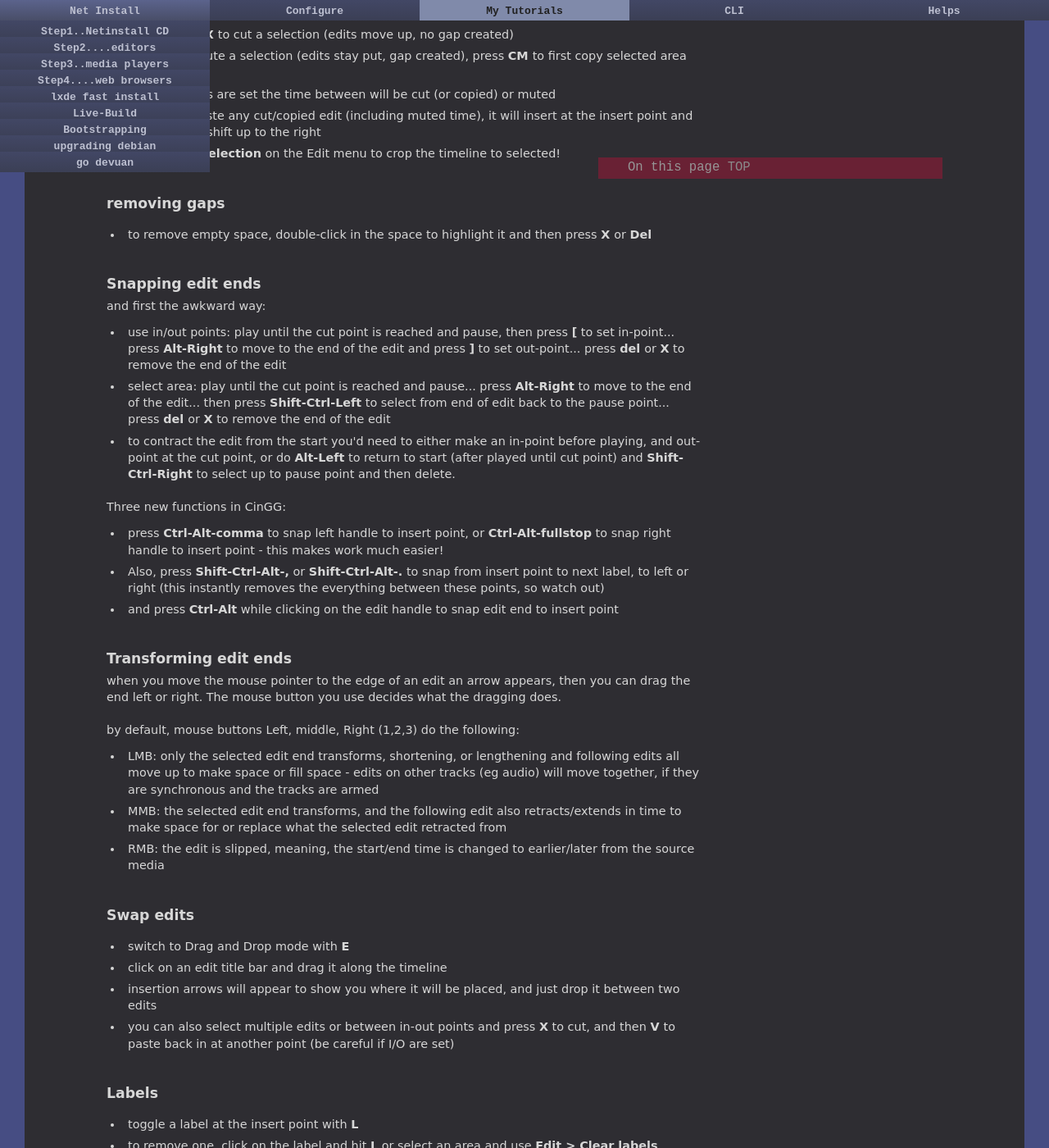
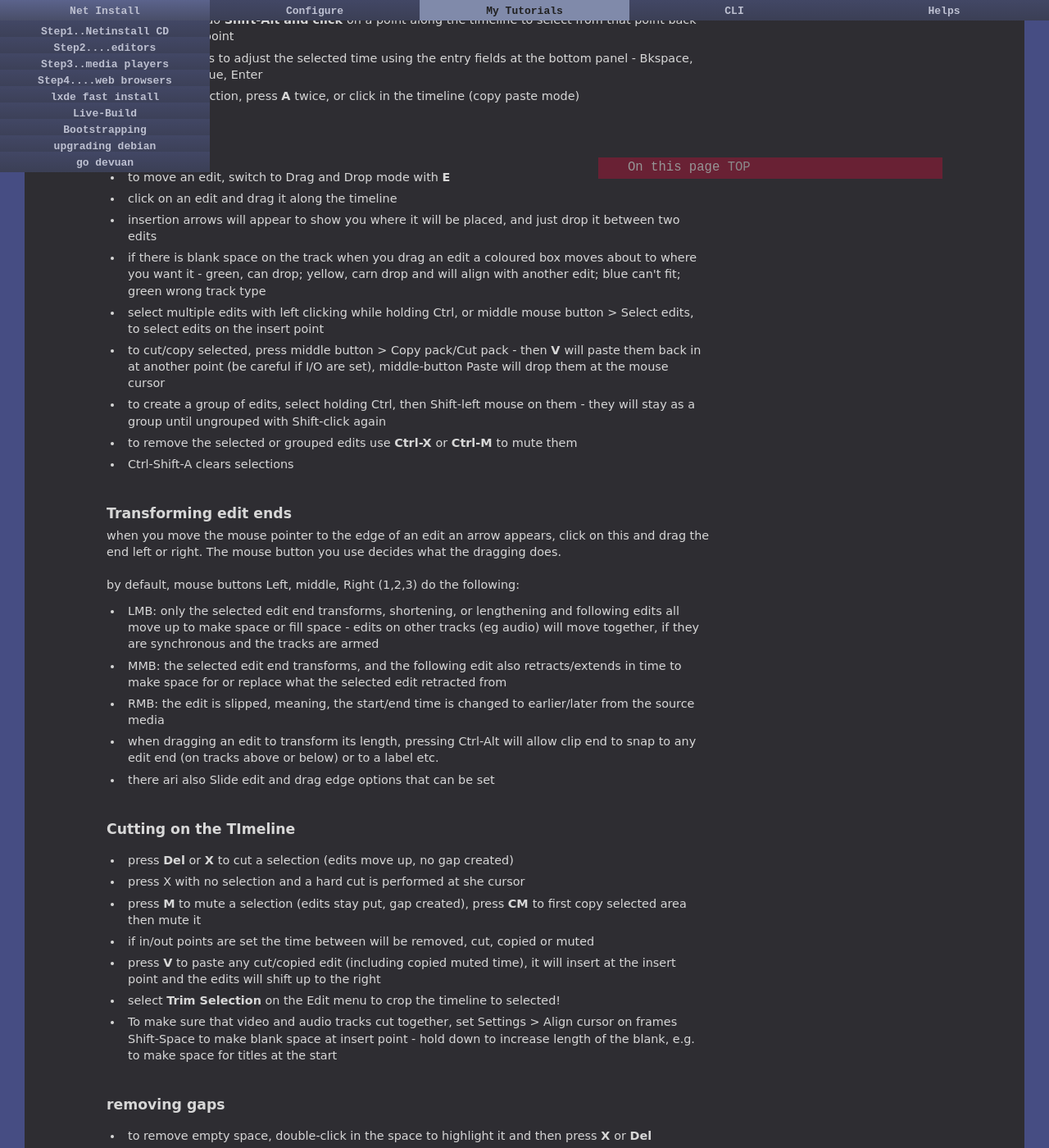
Before and after one commit to dquinton/debian-install, a Jekyll site: the page built from tutorial/04c-cinelerra.html, in a window 1280 px wide and 1400 px high, scrolled down 3313 px. Shown: the whole window at 82% size. Built offline with Jekyll 4.4.1, drawn with Linux system fonts in a browser that asks for light colours; some of the changed text lies outside the part shown.

Commit message:
updating cin

```diff
--- a/tutorial/04c-cinelerra.html
+++ b/tutorial/04c-cinelerra.html
@@ -76,7 +76,7 @@ The manual lists the keyboard shortcuts quite well, here I just list the main ke
 <td width="160"> Left/Right</td>
 <td width="360">moves the timeline along</td>
 <td width="160"> X/C/V</td>
-<td width="320">cut/copy/paste (X also splits an edit)</td>
+<td width="320">cut/copy/paste (X also splits an edit if no area selected)</td>
 </tr>
 <tr>
 <td >Alt-Left/Alt-Right</td>
@@ -93,24 +93,24 @@ The manual lists the keyboard shortcuts quite well, here I just list the main ke
 <tr>
 <td>Ctrl-Left/Ctrl-Right</td>
 <td>go to prev/next label</td>
-<td>E</td>
+<td> E</td>
 <td>toggle drag-drop/cut-paste modes</td>
 <tr>
 <td >Down/Up/Shift-scroll</td>
 <td>zoom in/out (also scroll button on zoom factor, lower left)</td>
-<td>L</td>
+<td> L</td>
 <td>toggle label</td>
 </tr>
 <tr>
-<td >F</td>
+<td > F</td>
 <td>fit all/selection to display</td>
-<td >[/]</td>
+<td > [ and ]</td>
 <td>toggle in/out points</td>
 </tr>
 <tr>
 <td>Shift-Home/Shift-End</td>
 <td>highlight from insert point to start/end</td>
-<td >A </td>
+<td > A </td>
 <td>select all</td>
 </tr>
 
@@ -137,8 +137,8 @@ The manual lists the keyboard shortcuts quite well, here I just list the main ke
 <tr>
 <td >Ctrl-Space</td>
 <td>play area between in/out points</td>
-<td > D</td>
-<td>remove last track</td>
+<td > Shift-N</td>
+<td>add new track</td>
 </tr>
 
 <tr>
@@ -149,8 +149,9 @@ The manual lists the keyboard shortcuts quite well, here I just list the main ke
 </tr>
 </tbody></table>
 <br><br>
-The number pad has playback shortcuts too. Since Nov 2017, these shortcuts have been added to main keys:
+Playback direction and speed is controlled with the number pad.
 <br>
+
 <table cellpadding="6" cellspacing="0" border="1" style="border-collapse: collapse; background-color: transparent;"><tbody>
 <tr>
 <td width="160" > </td>
@@ -160,23 +161,24 @@ The number pad has playback shortcuts too. Since Nov 2017, these shortcuts have
 <td width="160">fast mo</td>
 </tr>
 <tr>
-<td > backward</td>
-<td>Alt-U</td>
-<td > Alt-I</td>
-<td>Alt-O</td>
-<td>Alt-P</td>
+<td > backward ></td>
+<td> 4</td>
+<td > 5</td>
+<td> 6</td>
+<td> +</td>
 </tr>
 <tr>
-<td > forward</td>
-<td>Alt-J</td>
-<td > Alt-K</td>
-<td>Alt-L</td>
-<td>Alt-:</td>
+<td > forward ></td>
+<td> 1</td>
+<td > 2</td>
+<td> 3</td>
+<td> Enter</td>
 </tr>
 </tbody></table>
 <br>
 Pressing Ctrl with any of the playback keys and the time betwen in/out points will be played.
-
+<br><br>
+These shortcuts have been added to main keyboard but they are useless for the Colemak layout.
 <br><br><br>
 There are no shortcut settings in Preferences, but the keys available are pretty good, especially on a 105 keys layout.
 <br><br><br><br>
@@ -184,7 +186,7 @@ There are no shortcut settings in Preferences, but the keys available are pretty
 <h2 id="3" class="tag">My Tips</h2>
 <br><br>
 
-<h3>Inserting media to edit</h3>
+<h3>Inserting media to the project</h3>
 hit O, locate your source files, select the ones you need, then select the insert strategy, either:
 <ul>
 <li>Replace the current project - on new tracks or concatenated all on 1 video/1 audio tracks
@@ -196,17 +198,20 @@ hit O, locate your source files, select the ones you need, then select the inser
 With media loaded in the resource window, you can
 <ul>
 <li>drag items from the Media bin to the timeline and they will snap to the start or between any edits there already
-<li>open the Viewer window and drag items into it from Media, then play through and set I/O points and hit the To Clip button - the cut section becomes a clip in the Clips bin, and this can be dragged down to the timeluine (this could save the timeline getting full of unwanted content befor editing)
+<li>drag them over the video track and both video and audio are added to timeline, drag over the audio track and onnlu the audio of the media is appended, disarm audio track and only video is appended
+<li>drag them over to the Compositor and the media will be added at the insert point or at the In-point, or replacing any selection or I/O area on the timeline (as the compositor views the timeline)
+<li>open the Viewer window and drag items into it from Media (or right-click on a file > open in new window), then play through and set I/O points and hit the To Clip button or hit<b> I</b> - the cut section becomes a clip in the Clips bin, and this can be dragged down to the timeluine (this could save the timeline getting full of unwanted content befor editing)
+<li>or there are buttons to splice the selected part into the project, or to overwrite, at the insert point
 <li>drag items from Media or clips over to the Compositor window - they will be inserted at the Insert point or the In-point if it is set or replacing the selected I/O region
 <li>and to arrange clips in any order, that they are added to the project, you can rename them
 </ul>
 <br><br>
 
+
 <h3>Selecting edits and areas</h3>
 <ul>
-<li>to move an edit, activate <b>drag-drop mode</b>, then click and drag the edit to another place
-<li>to select an edit, in either mode, double click on the titlebar
-<li>to select an area, activate <b>copy-paste mode</b>, then click and drag on edits, and Shift-click-drag to extend/shrink the area already selected
+<li>to select an edit (really the area of the edit) double click on the titlebar
+<li>to select an area, activate <b>copy-paste mode</b>, or I-beam, then click and drag on edits, and Shift-click-drag to extend/shrink the area already selected
 <li>to select everything left or right of the insert point, press <b>Shift-Home </b>or <b>Shift-End</b>
 <li>to select the whole timeline hit <b>A</b>
 <li>to select with more accuracy, play to or find a start point and press <b>[</b> (set in-point), then play until the end point is found and press <b>]</b> (set out-point), then click on the in-point and <b>Shift-click</b> on the out-point to select the time between them
@@ -218,13 +223,46 @@ With media loaded in the resource window, you can
 
 
 <br><br>
-<h3>cutting on the TImeline</h3>
+<h3>Moving edits</h3>
+<ul>
+<li>to move an edit, switch to Drag and Drop mode with <b>E</b>
+<li>click on an edit and drag it along the timeline
+<li>insertion arrows will appear to show you where it will be placed, and just drop it between two edits
+<li>if there is blank space on the track when you drag an edit a coloured box moves about to where you want it - green, can drop; yellow, carn drop and will align with another edit; blue can't fit; green wrong track type
+<li>select multiple edits with left clicking while holding Ctrl, or middle mouse button > Select edits, to select edits on the insert point
+<li>to cut/copy selected, press middle button > Copy pack/Cut pack - then <b>V </b> will paste them back in at another point (be careful if I/O are set), middle-button Paste will drop them at the mouse cursor
+<li>to create a group of edits, select holding Ctrl, then Shift-left mouse on them - they will stay as a group until ungrouped with Shift-click again
+<li>to remove the selected or grouped edits use <b>Ctrl-X </b> or <b>Ctrl-M </b>  to mute them
+<li>Ctrl-Shift-A clears selections
+</ul>
+
+
+<br><br>
+<h3>Transforming edit ends</h3>
+when you move the mouse pointer to the edge of an edit an arrow appears, click on this and drag the end left or right. The mouse button you use decides what the dragging does.
+<br><br>
+by default, mouse buttons Left, middle, Right (1,2,3) do the following:
+<ul>
+<li>LMB: only the selected edit end transforms, shortening, or lengthening and following edits all move up to make space or fill space - edits on other tracks (eg audio) will move together, if they are synchronous and the tracks are armed
+<li>MMB: the selected edit end transforms, and the following edit also retracts/extends in time to make space for or replace what the selected edit retracted from
+<li>RMB: the edit is slipped, meaning, the start/end time is changed to earlier/later from the source media
+<li>when dragging an edit to transform its length, pressing Ctrl-Alt will allow clip end to snap to any edit end (on tracks above or below) or to a label etc.
+<li>there ari also Slide edit and drag edge options that can be set
+
+</ul>
+
+
+<br><br>
+<h3>Cutting on the TImeline</h3>
 <ul>
 <li>press <b>Del</b> or <b>X </b>to cut a selection (edits move up, no gap created)
+<li>press X with no selection and a hard cut is performed at she cursor
 <li>press <b>M</b> to mute a selection (edits stay put, gap created), press <b>CM </b>to first copy selected area then mute it
-<li>if in/out points are set the time between will be cut (or copied) or muted
-<li>press <b>V</b> to paste any cut/copied edit (including muted time), it will insert at the insert point and the edits will shift up to the right
+<li>if in/out points are set the time between will be removed, cut, copied or muted
+<li>press <b>V</b> to paste any cut/copied edit (including copied muted time), it will insert at the insert point and the edits will shift up to the right
 <li>select <b>Trim Selection</b> on the Edit menu to crop the timeline to selected!
+<li>To make sure that video and audio tracks cut together, set Settings > Align cursor on frames
+Shift-Space to make blank space at insert point - hold down to increase length of the blank, e.g. to make space for titles at the start
 </ul>
 <br><br>
 <h3>removing gaps</h3>
@@ -234,37 +272,18 @@ With media loaded in the resource window, you can
 
 <br><br>
 <h3>Snapping edit ends</h3>
-and first the awkward way:
-
+This method is used for cutting the front or end of edits off.
+<br>
 <ul><li>use in/out points: play until the cut point is reached and pause, then press <b>[</b> to set in-point... press <b>Alt-Right</b> to move to the end of the edit and press <b>]</b> to set out-point... press <b>del </b>or <b>X</b> to remove the end of the edit
 <li>select area: play until the cut point is reached and pause... press <b>Alt-Right</b> to move to the end of the edit... then press <b>Shift-Ctrl-Left</b> to select from end of edit back to the pause point... press <b>del </b>or <b>X</b> to remove the end of the edit
 <li>to contract the edit from the start you'd need to either make an in-point before playing, and out-point at the cut point, or do <b>Alt-Left</b> to return to start (after played until cut point) and <b>Shift-Ctrl-Right</b> to select up to pause point and then delete.
 <br><br></ul>
-Three new functions in CinGG:
+Three new functions in CinGG that make this work much faster:
 <ul><li>press <b>Ctrl-Alt-comma</b> to snap left handle to insert point, or <b>Ctrl-Alt-fullstop</b> to snap right handle to insert point - this makes work much easier!
-<li>Also, press <b>Shift-Ctrl-Alt-,</b> or <b>Shift-Ctrl-Alt-.</b> to snap from insert point to next label, to left or right (this instantly removes the everything between these points, so watch out)
+<li>Also, press <b>Shift-Ctrl-Alt-comma</b> or <b>Shift-Ctrl-Alt-fullstop</b> to snap from insert point to next label, to left or right (this instantly removes the everything between these points, so watch out)
 <li>and press <b>Ctrl-Alt</b> while clicking on the edit handle to snap edit end to insert point
 </ul>
 
-<br><br>
-<h3>Transforming edit ends</h3>
-when you move the mouse pointer to the edge of an edit an arrow appears, then you can drag the end left or right. The mouse button you use decides what the dragging does.
-<br><br>
-by default, mouse buttons Left, middle, Right (1,2,3) do the following:
-<ul>
-<li>LMB: only the selected edit end transforms, shortening, or lengthening and following edits all move up to make space or fill space - edits on other tracks (eg audio) will move together, if they are synchronous and the tracks are armed
-<li>MMB: the selected edit end transforms, and the following edit also retracts/extends in time to make space for or replace what the selected edit retracted from
-<li>RMB: the edit is slipped, meaning, the start/end time is changed to earlier/later from the source media
-</ul>
-
-<br><br>
-<h3>Swap edits</h3>
-<ul>
-<li>switch to Drag and Drop mode with <b>E</b>
-<li>click on an edit title bar and drag it along the timeline
-<li>insertion arrows will appear to show you where it will be placed, and just drop it between two edits
-<li>you can also select multiple edits or between in-out points and press <b>X</b> to cut, and then <b>V </b>to paste back in at another point (be careful if I/O are set)
-</ul>
 
 <br><br>
 <h3>Labels</h3>
@@ -309,26 +328,64 @@ this can be done for fade in, and also audio fades.
 <h3>Fading audio</h3>
 note: the overlay band for audio fade by default is set to normal level at base of track, which means you can't achieve reduced audio or silence until you adjust that base level...
 <ul>
-<li>first select <b>Audio Fade</b> at bottom and lower "Automation adjust minimum" quite a bit, say, to <b>-45.0</b> (with the mouse scroll button over it) so that the base line will reach negative level
+<li>first select <b>Audio Fade</b> at bottom and lower the "Automation adjust minimum" quite a bit, say, to <b>-45.0</b> (with the mouse scroll button over it) so that the base line will reach negative level
 <li>then you can set keyframes as per video fade in/fade out
 </ul>
 
 <br><br>
-<h3>Make clips from the timeline</h3>
+<h3>Speed auto</h3>
+Easily make changes to media playback using the speed auto band
+<li>under View menu, check Speed - if the speed line does not appear, set to Speed and adjust range to be shown, e.g. 0.005 to 5.125 which will allow speediing up five times, or set negative to 0 to enable slowing down
+<li>set a keyframe and then drag the speed line up to create fast-motion, or down fo slow-motion - the edit wiiil adjust its length to reflect the time used by the new speed
+<li>then you might want to ajust audio in the same way - or leave it normal.
+</ul>
+
+<br><br>
+<h3>Patchbay controls</h3>
+To the left of each track is the patchbay where certain controls are found.
+
+<ul>
+<li>Play track - decides if track will be rendered and appear in Compositor
+<li>Arm track - an armed track means that edits will apply, unarmed means edits will not apply - so if you want to cut off some audio but not affect the video track, disarm the video track first, make the cut, then re-arm it again to carry on.
+<li>Draw media - toggles thumbnails on video tracks or waveform on audio tracks
+<li>Don't send output - mutes the track so that it will be blank when rendered or viewed in Compositor
+<li>Gang fader - applies fader adjustments across tracks from the track enabled - including setting keyframes and dragging curves
+<li>Track data height - shrink or grow track display
+<li>Fader slider - drag this to left to fade the whole track.
+</ul><br>
+-click and drag a button from one patchbay to another it applies to the other.<br>
+-Shift-click on a button it applies to all tracks.<br>
+-Tab with mouse over track toggles that track armed<br>
+-Shift-Tab toggles only that track armed<br>
+
+
+<h3>Changing timeline appearance</h3>
+<ul>
+<li>you can change colours of bars for any edits - click select them in drag-drop mode, then rightclick
+<li>If you enable auto colour of assets in Prferences > Appearance, the edit bars will become multi coloured - also use the alpha slider at bottom to colourise the content area too.
+<li>the arrow buton in patchbay folds up the track to only title bar - click and drag down all tracks to close them all and make the timeline more compact (if there is so much clutter)
+<li>cycle the track positions with Shift-Up and Shift-Down - affects armed tracks, so unarmed do not move
+</ul>
+
+<br>
+<br><br>
+<h3>Make clips from edited material on the timeline</h3>
 <ul>
 <li>select an area on the timeline
-<li>press the "To clip" button and the selected part of edits will copy to the Clip resource window
+<li>press the "To clip" button or hit 'I' and the selected part of edits will copy to the Clip resource window
 <li>also you can right-click in Clips and click Paste clip
 <li>you can copy/paste clips to the timeline, or a new timeline window
 <li>if you right-click on a clip and then click Nest to Media, it will be found in media, from there it will insert onto timeline with just one vid and one audio track, regardless if clip made from many tracks
+<li>you can also copy a selection from the timeline/compositor and then paste it into another timeline
+<li>to copy a clip made in one instance over to another, right-click on the clip in resources > View in new window or drag to Viewer, set In-point at the start (Out-point will be automatically set to end), press C, open new instance, press V on timeline
 </ul>
 
 <br><br>
-<h3>Nesting projects</h3>
+<h3>Nesting sequences</h3>
 You can import project xml files (EDLs) into any other project, whereby you can compile lots of individual editing sessions into a bigger work, without all their sometimes complex tracks and plugins cluttering up the whole timeline.
 <ul>
 <li>open media and select xml of project to import
-<li>then choose either load strategy of create new resources only, to add as clips to resources window,
+<li>then choose either load strategy of create new resources only, to add as clips to resources window
 <li>or EDL strategy of Nested, to insert directly to the timeline
 </ul>
 
@@ -384,26 +441,34 @@ You can render one project in different formats, just add it to list multiple ti
 <li>close Cin and render from the command line.. run `<b>cin -r batchjob.xml</b>`
 <li>command line render will abort if an output file already exists
 </ul>
-<br><br>
+<br>
+<br><hr noshade="noshade">
 
-++++++++++++++++++++++++++++++++++++++
-<br><br>
+<br><br><br>
 <h2 id="4" class="tag">Some effects handy to know</h2>
-<br><br>
-Note: when you resize an effect on the timeline, by dragging its ends, it causes other effects to move along too - so you must hold Shift when dragging to make only that effect move and no others to be affected.
+
+<h3>Attaching plugins/effects</h3>
+<ul>
+<li>Simply drag an effect from resources to the video or audio track or right-click on a track and attach effect
+<li>the effect will be applied to only a single edit, a selected area or I/O points
+<li>drag the effect to the patchbay for it to apply to the entire track - but first remove I/O points
+<li>when attaching effects, they will stack up under the edits
+<li>resize an effect on the timeline by dragging its ends - and to prevent other effects to moving along too hold Shift when dragging to make only that effect move and no others to be affected.
+<li>to move the effect, switch to drag mide with E and click drag
+<li>if there is no space on the effect bar to move the effect into (it will probably jump to space at the end if you try fit it into a small space), just drag a hew effect down to an edit and it will extend the stack of effects, then move theeffect into empty space on the lower bar just created.
 
 <h3>Video transitions</h3>
 <ul>
 <li>drag a transition from the Resource window onto a join between two edits, A and B: hovering over the start of edit B will show a box over the join on which to drop it
-<li>Right click on the transition effect icon at the edit join to set the duration
+<li>Right click on the transition effect icon at the edit join to set the duration or drag the duration bar
 <li>note: the transition between edits will begin at start of edit B, which means preferably there is some time left of 1st edit that will show in part during the transition - if there is no more of source media after end of edit A end then edit A picture will freeze during the transition!
 <li>the transition may not look very good played realtime in the timeline but it should be good once rendered - you can set in/out points to render that part to run a test first.
 
 </ul>
 <br><br>
-<b>note:</b> if you have applied an effect such as colour-correction to edit A and the effect is not attached (not wanted) on edit B, you will run into a small problem with a video transition.. do you stop the effect at end of A (and then visible edit A suddenely returns to pre-effect picture during the transition) or do you exten it to the end of the transition (and then edit B gets coated with edit A effect for the duration of the transition, which is bad)?
+<b>note:</b> if you have applied an effect such as colour-correction to edit A and the effect is not attached (not wanted) on edit B, you will run into a small problem with a video transition.. do you stop the effect at end of A (and then visible edit A suddenely returns to pre-effect picture during the transition) or do you extend it to the end of the transition (and then edit B gets coated with edit A effect for the duration of the transition, which is bad)?
 <br><br>
-What you need to do in this case, is add a video track above and drag edit A onto it, then drag-extend the effect attached to edit A to the end of the transition - the effect will then not alter edit B picture!
+Answer: what you need to do in this case, is add a video track above and drag edit A onto it, then drag-extend the effect attached to edit A to the end of the transition - the effect will then not alter edit B picture!
 <br>
 <br><br>
 <h3>Colour correction</h3>
```
